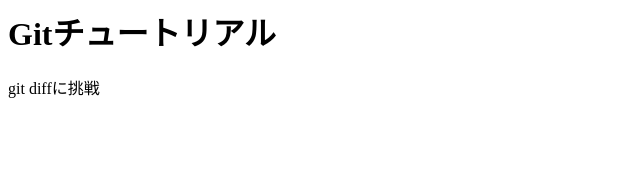
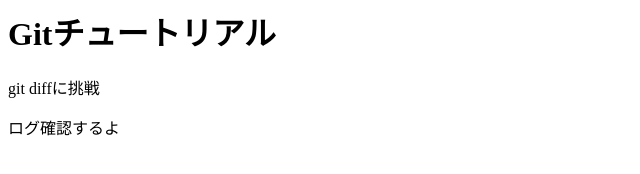
Before and after one commit to Chiitan2863/git_tutorial, a plain HTML site: page index.html in a window 1280 px wide. Shown: the whole page, without its empty margins (0-640 px from the left). Drawn offline with Linux system fonts and the light colour scheme.

Commit message:
ギットログをするよ

```diff
--- a/index.html
+++ b/index.html
@@ -1,2 +1,3 @@
 <h1>Gitチュートリアル</h1>
 <p>git diffに挑戦</p>
+<p>ログ確認するよ</p>
```
